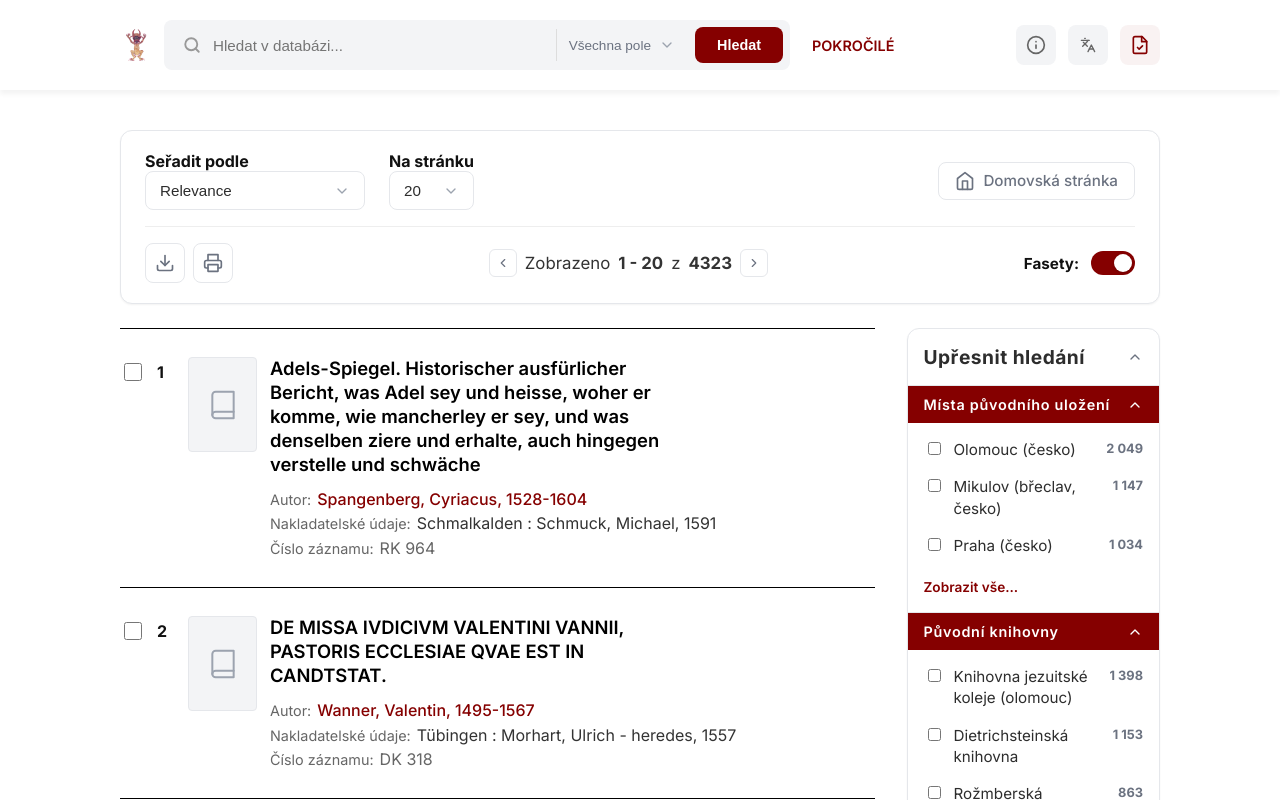
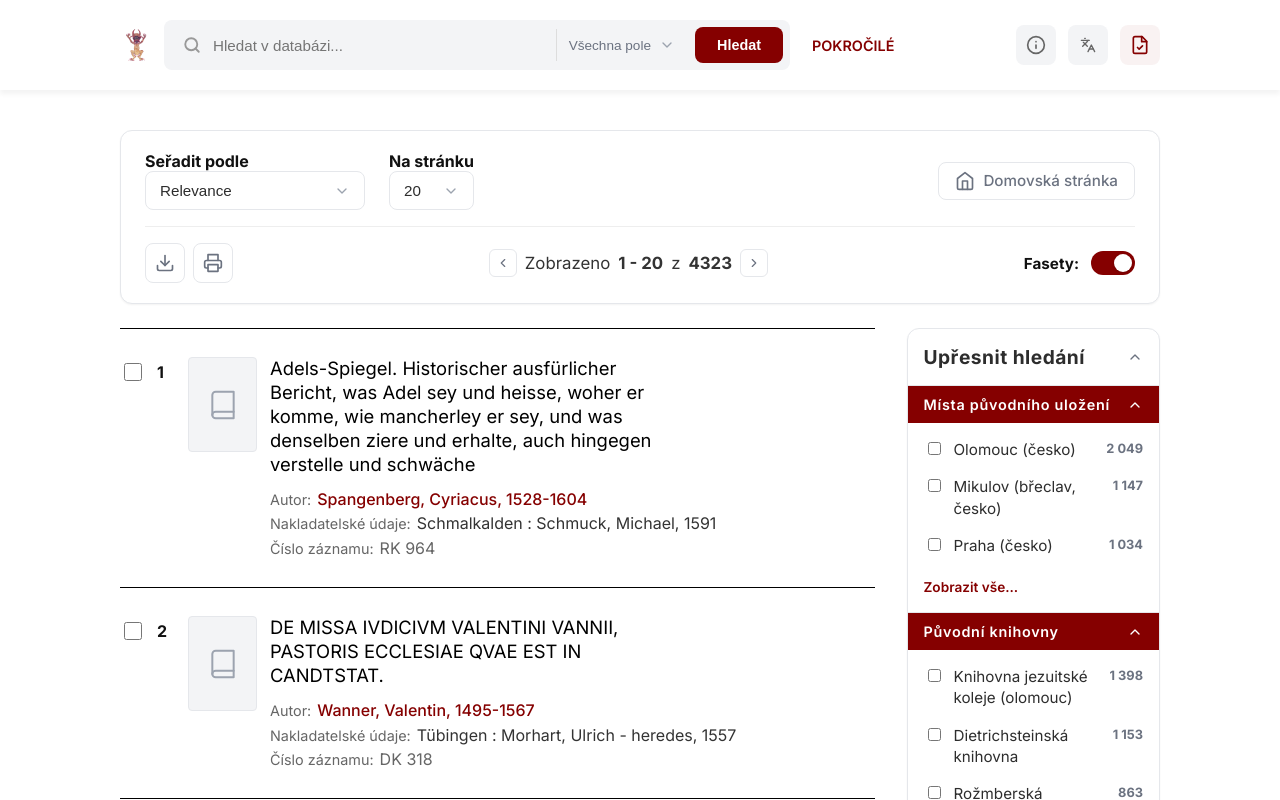
Before and after one commit to sol239/krigsbyte, a Nuxt app: page /search/results in a window 1280 px wide. Shown: the top 800 px of the page. Built offline with nearby package versions, Linux system fonts and the light colour scheme.

Commit message:
Update font weight

```diff
--- a/app/pages/record.vue
+++ b/app/pages/record.vue
@@ -659,6 +659,7 @@ h2 {
 .title-value {
   font-size: 1.15rem;
   color: var(--primary, #850000);
+  font-weight: 100;
 }
 
 .metadata-link {
--- a/app/pages/search/results/index.vue
+++ b/app/pages/search/results/index.vue
@@ -623,7 +623,7 @@ body {
 
 .result-title-link {
   font-size: 1.15rem;
-  font-weight: 600;
+  font-weight: 400;
   color: #000;
   text-decoration: none;
   line-height: 1.3;
--- a/nuxt.config.ts
+++ b/nuxt.config.ts
@@ -9,7 +9,7 @@ export default defineNuxtConfig({
       link: [
         {
           rel: 'stylesheet',
-          href: 'https://fonts.googleapis.com/css2?family=Inter:wght@400;500;600;700;800&display=swap'
+          href: 'https://fonts.googleapis.com/css2?family=Inter:wght@100;200;300;400;500;600;700;800&display=swap'
         }
       ]
     }
```
